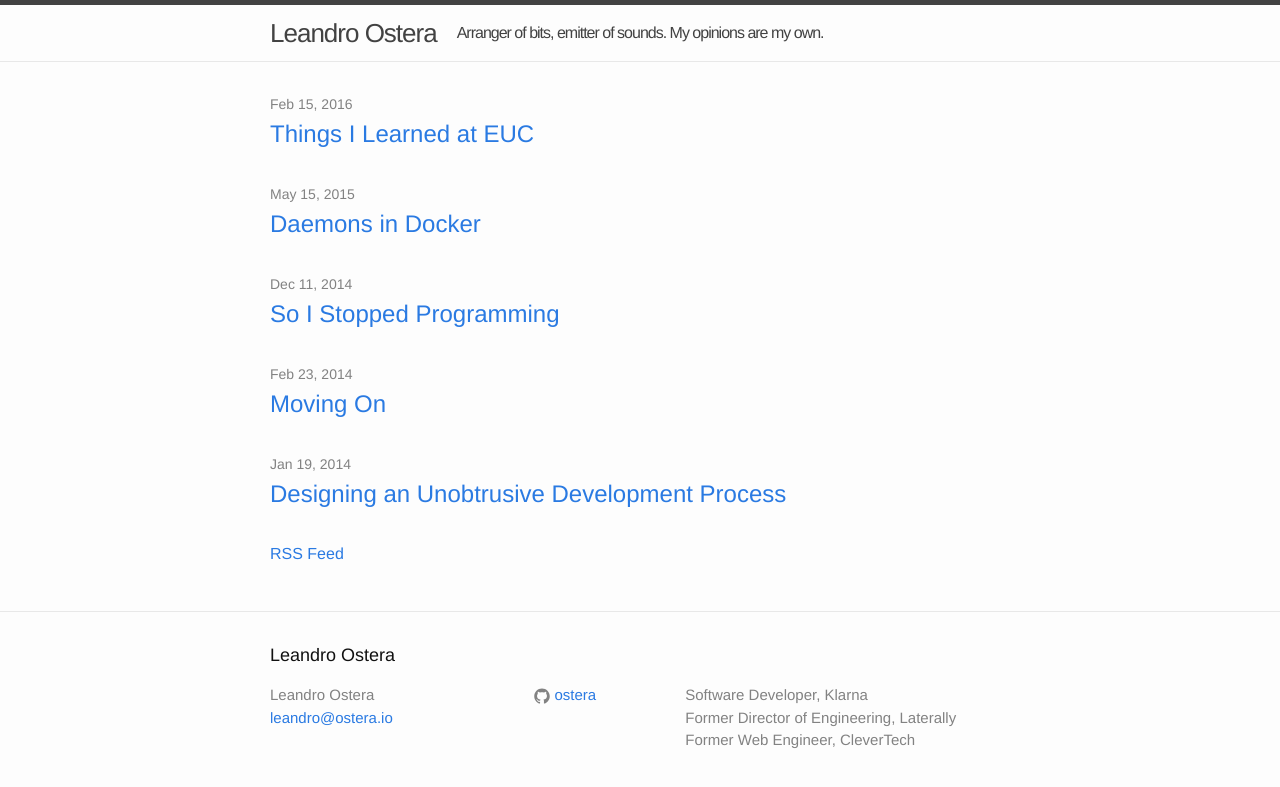
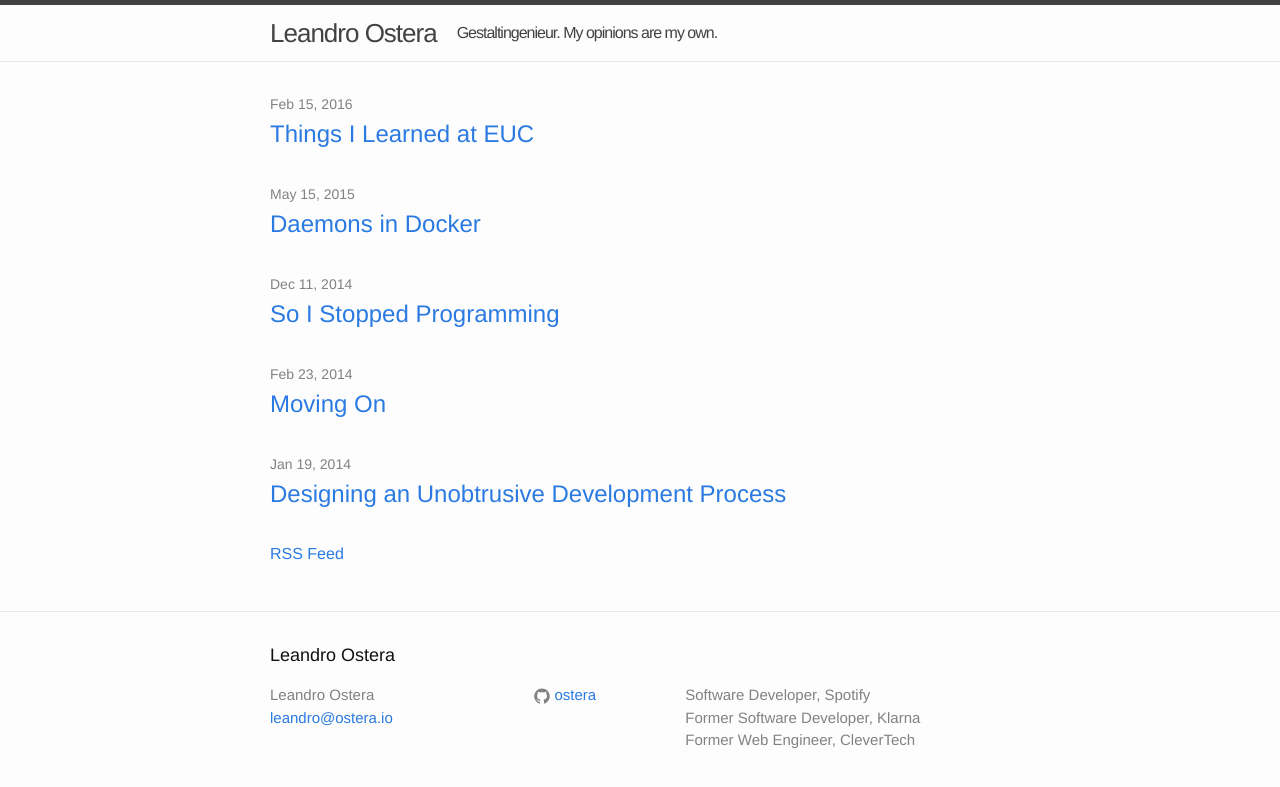
Before and after one commit to ostera/ostera.github.io, a Jekyll site: the page built from index.html, in a window 1280 px wide. Shown: the top 787 px of the page. Built offline with Jekyll 4.4.1, drawn with Linux system fonts in a browser that asks for light colours.

Commit message:
Bump config

```diff
--- a/_config.yml
+++ b/_config.yml
@@ -1,10 +1,10 @@
 # Site settings
 title: Leandro Ostera
-subtitle: Arranger of bits, emitter of sounds. My opinions are my own.
+subtitle: Gestaltingenieur. My opinions are my own.
 email: leandro@ostera.io
 description: | # this means to ignore newlines until "baseurl:"
-  Software Developer, Klarna <br>
-  Former Director of Engineering, Laterally <br>
+  Software Developer, Spotify <br>
+  Former Software Developer, Klarna <br>
   Former Web Engineer, CleverTech
 
 baseurl: "" # the subpath of your site, e.g. /blog/
```
